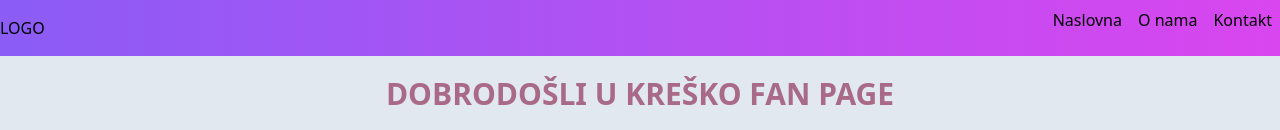
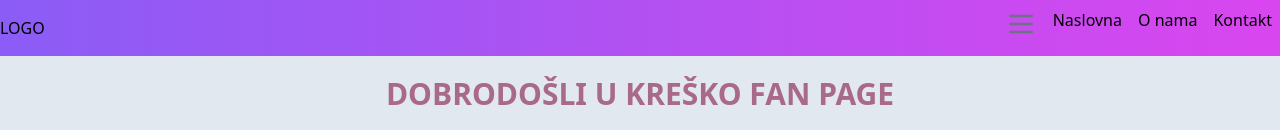
Before and after one commit to jazzDaniels/kresoPeder, a Next.js app: page / in a window 1280 px wide. Shown: the top 130 px of the page. Built offline with nearby package versions, Linux system fonts and the light colour scheme.

Commit message:
napravljen ham menu

```diff
--- /dev/null
+++ b/components/Hamburger.js
@@ -0,0 +1,19 @@
+import Link from "next/link";
+
+const HamburgerIcon = () => (
+  <div className="p-1/2">
+    <svg
+      className="w-8 h-8 text-gray-500"
+      fill="none"
+      strokeLinecap="round"
+      strokeLinejoin="round"
+      strokeWidth="2"
+      viewBox="0 0 24 24"
+      stroke="currentColor"
+    >
+      <path d="M4 6h16M4 12h16M4 18h16"></path>
+    </svg>
+  </div>
+);
+
+export default HamburgerIcon;
--- a/components/Header.js
+++ b/components/Header.js
@@ -1,4 +1,5 @@
 import Link from "next/link";
+import HamburgerIcon from "./Hamburger";
 
 export default function Header() {
   return (
@@ -6,8 +7,11 @@ export default function Header() {
       <span className="flex flex-row items-center">
         <Link href="/">LOGO</Link>
       </span>
-      <nav>
+      <nav className="">
         <ul className="flex flex-row">
+          <li className="p-2">
+            <HamburgerIcon />
+          </li>
           <li className="p-2">
             <Link href="/">Naslovna</Link>
           </li>
--- a/package.json
+++ b/package.json
@@ -11,6 +11,7 @@
   "dependencies": {
     "next": "12.2.2",
     "react": "18.2.0",
+    "react-burger-menu": "^3.0.8",
     "react-dom": "18.2.0",
     "react-icons": "^4.4.0"
   },
--- a/pages/index.js
+++ b/pages/index.js
@@ -1,4 +1,5 @@
 import React from "react";
+
 
 export default function Naslovna() {
   return (
```
Also changed, not shown: 1 other file (tests, documents, lock files or other folders).
